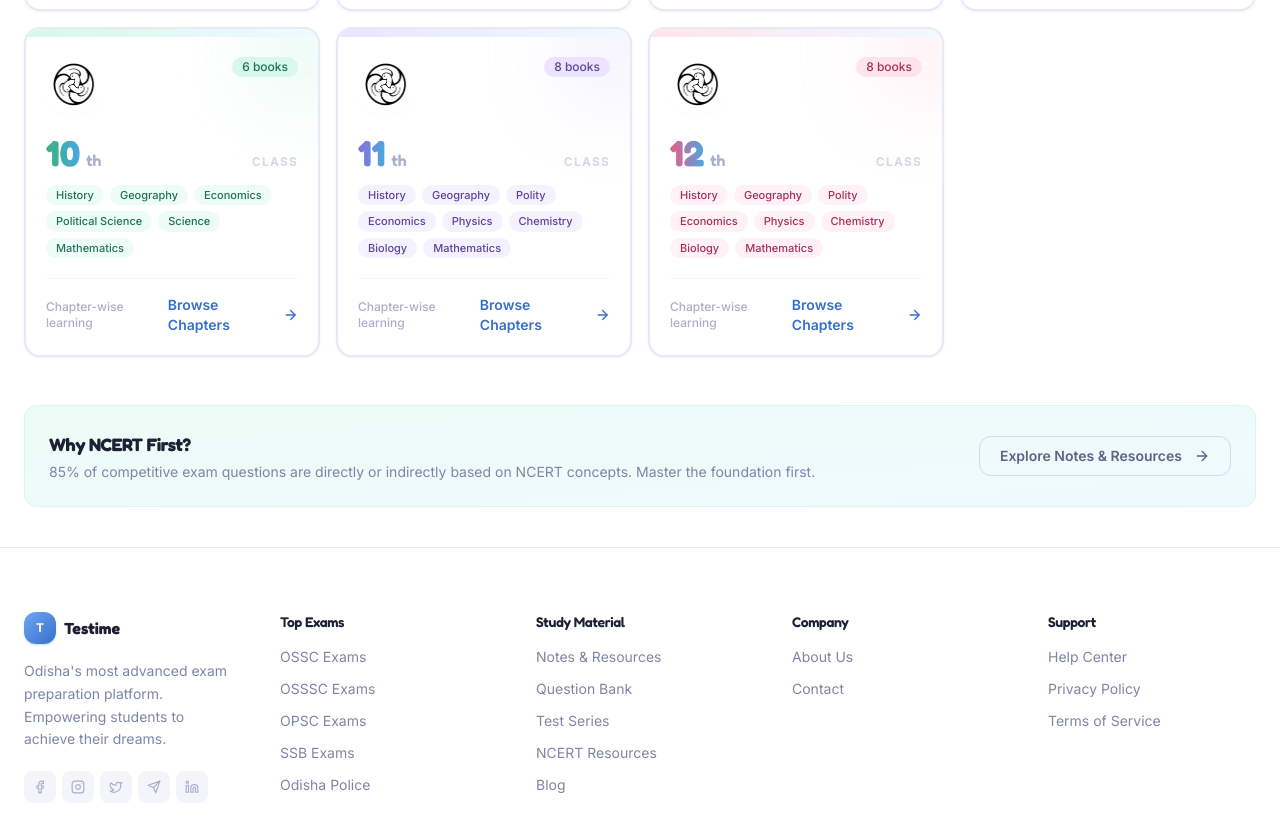
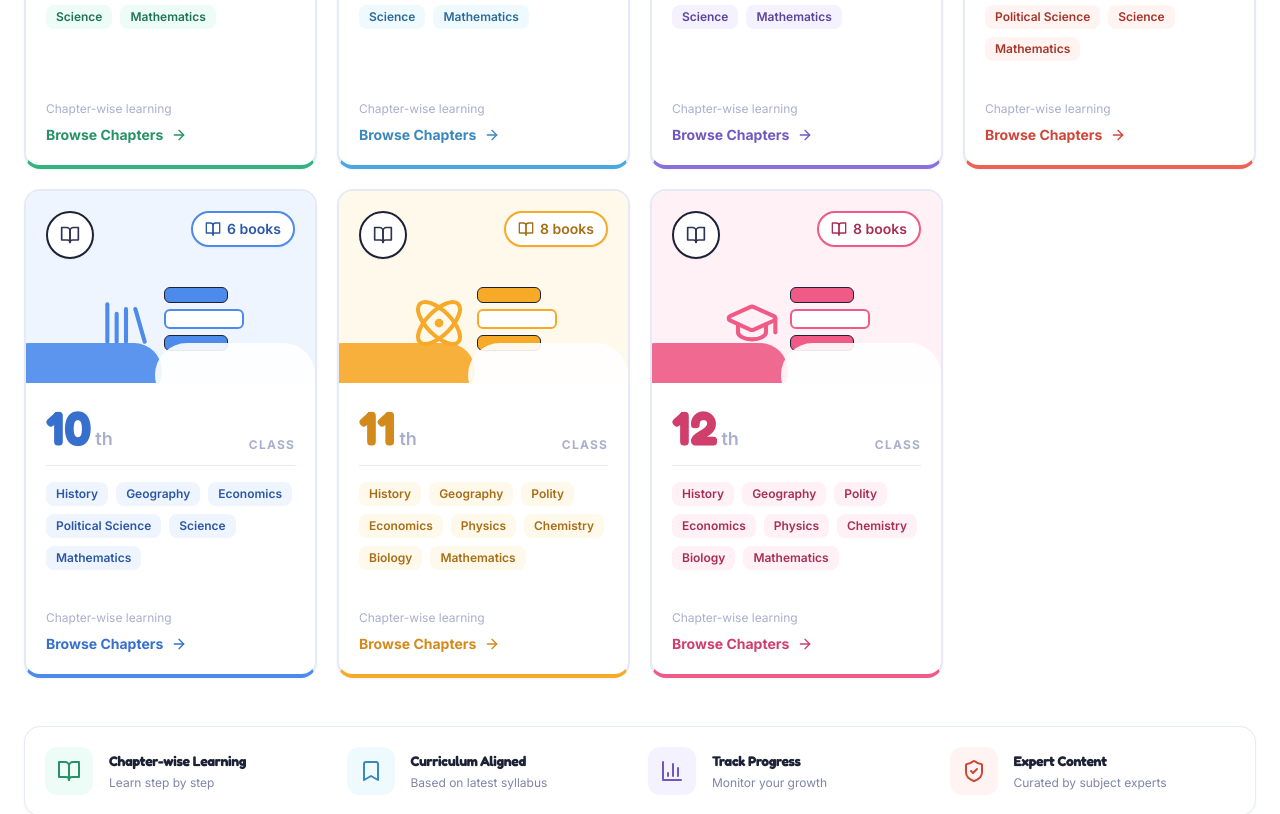
Before and after one commit to tosharaj/testime, a Next.js app in the folder frontend/: page /ncert in a window 1280 px wide. Shown: the part 960-1774 px from the top of the page. Built offline with nearby package versions, Linux system fonts and the light colour scheme.

Commit message:
Add admin login icon and redesign NCERT Browse by Class cards

```diff
--- a/frontend/src/app/(public)/ncert/page.tsx
+++ b/frontend/src/app/(public)/ncert/page.tsx
@@ -1,9 +1,7 @@
 'use client';
 import Link from 'next/link';
 import { Card, CardContent } from '@/components/ui/Card';
-import Button from '@/components/ui/Button';
-import Badge from '@/components/ui/Badge';
-import { BookOpen, ArrowRight, ChevronRight, GraduationCap, Library, BookText, BarChart3 } from 'lucide-react';
+import { BookOpen, ArrowRight, ChevronRight, GraduationCap, Library, BookText, BarChart3, Globe2, Pencil, AlarmClock, Atom, Bookmark, ShieldCheck, type LucideIcon } from 'lucide-react';
 import CrayonStick from '@/components/ui/CrayonStick';
 import { crayon } from '@/lib/crayon';
 
@@ -17,14 +15,26 @@ const classes = [
   { id: 12, name: 'Class 12', slug: 'class-12', subjects: ['History', 'Geography', 'Polity', 'Economics', 'Physics', 'Chemistry', 'Biology', 'Mathematics'], bookCount: 8 },
 ];
 
-const classThemes: Record<number, { gradient: string; chip: string; icon: string; badge: string; gradText: string; glow: string }> = {
-  6: { gradient: 'from-mint-100 to-brand-50', chip: 'bg-mint-50 text-mint-700', icon: 'bg-white/80 text-mint-700', badge: 'bg-mint-100 text-mint-700', gradText: 'from-mint-500 to-brand-500', glow: 'bg-mint-200/40' },
-  7: { gradient: 'from-ocean-100 to-brand-50', chip: 'bg-ocean-50 text-ocean-700', icon: 'bg-white/80 text-ocean-700', badge: 'bg-ocean-100 text-ocean-700', gradText: 'from-ocean-500 to-brand-500', glow: 'bg-ocean-200/40' },
-  8: { gradient: 'from-lavender-100 to-brand-50', chip: 'bg-lavender-50 text-lavender-700', icon: 'bg-white/80 text-lavender-700', badge: 'bg-lavender-100 text-lavender-700', gradText: 'from-lavender-500 to-brand-500', glow: 'bg-lavender-200/40' },
-  9: { gradient: 'from-accent-100 to-brand-50', chip: 'bg-accent-50 text-accent-700', icon: 'bg-white/80 text-accent-700', badge: 'bg-accent-100 text-accent-700', gradText: 'from-accent-500 to-brand-500', glow: 'bg-accent-200/40' },
-  10: { gradient: 'from-mint-100 to-ocean-50', chip: 'bg-mint-50 text-mint-700', icon: 'bg-white/80 text-mint-700', badge: 'bg-mint-100 text-mint-700', gradText: 'from-mint-500 to-ocean-500', glow: 'bg-mint-200/40' },
-  11: { gradient: 'from-lavender-100 to-ocean-50', chip: 'bg-lavender-50 text-lavender-700', icon: 'bg-white/80 text-lavender-700', badge: 'bg-lavender-100 text-lavender-700', gradText: 'from-lavender-500 to-ocean-500', glow: 'bg-lavender-200/40' },
-  12: { gradient: 'from-accent-100 to-ocean-50', chip: 'bg-accent-50 text-accent-700', icon: 'bg-white/80 text-accent-700', badge: 'bg-accent-100 text-accent-700', gradText: 'from-accent-500 to-ocean-500', glow: 'bg-accent-200/40' },
+const classThemes: Record<number, {
+  hex: string;
+  topBg: string;
+  chip: string;
+  number: string;
+  pill: string;
+  blob: string;
+  cta: string;
+  book: string;
+  bookCard: string;
+  icon: string;
+  heroIcon: LucideIcon;
+}> = {
+  6: { hex: '#35B37E', topBg: 'bg-mint-50', chip: 'bg-mint-50 text-mint-700', number: 'text-mint-600', pill: 'border-mint-500 text-mint-700', blob: 'bg-mint-500', cta: 'text-mint-600', book: 'bg-mint-500', bookCard: 'border-mint-500', icon: 'text-mint-500', heroIcon: Globe2 },
+  7: { hex: '#4BA7E0', topBg: 'bg-ocean-50', chip: 'bg-ocean-50 text-ocean-700', number: 'text-ocean-600', pill: 'border-ocean-500 text-ocean-700', blob: 'bg-ocean-500', cta: 'text-ocean-600', book: 'bg-ocean-500', bookCard: 'border-ocean-500', icon: 'text-ocean-500', heroIcon: Pencil },
+  8: { hex: '#8A70DB', topBg: 'bg-lavender-50', chip: 'bg-lavender-50 text-lavender-700', number: 'text-lavender-600', pill: 'border-lavender-500 text-lavender-700', blob: 'bg-lavender-500', cta: 'text-lavender-600', book: 'bg-lavender-500', bookCard: 'border-lavender-500', icon: 'text-lavender-500', heroIcon: AlarmClock },
+  9: { hex: '#EF6150', topBg: 'bg-coral-50', chip: 'bg-coral-50 text-coral-700', number: 'text-coral-600', pill: 'border-coral-500 text-coral-700', blob: 'bg-coral-500', cta: 'text-coral-600', book: 'bg-coral-500', bookCard: 'border-coral-500', icon: 'text-coral-500', heroIcon: BookText },
+  10: { hex: '#4C8BEB', topBg: 'bg-brand-50', chip: 'bg-brand-50 text-brand-700', number: 'text-brand-600', pill: 'border-brand-500 text-brand-700', blob: 'bg-brand-500', cta: 'text-brand-600', book: 'bg-brand-500', bookCard: 'border-brand-500', icon: 'text-brand-500', heroIcon: Library },
+  11: { hex: '#F7A928', topBg: 'bg-sunny-50', chip: 'bg-sunny-50 text-sunny-700', number: 'text-sunny-600', pill: 'border-sunny-500 text-sunny-700', blob: 'bg-sunny-500', cta: 'text-sunny-600', book: 'bg-sunny-500', bookCard: 'border-sunny-500', icon: 'text-sunny-500', heroIcon: Atom },
+  12: { hex: '#EF5A87', topBg: 'bg-accent-50', chip: 'bg-accent-50 text-accent-700', number: 'text-accent-600', pill: 'border-accent-500 text-accent-700', blob: 'bg-accent-500', cta: 'text-accent-600', book: 'bg-accent-500', bookCard: 'border-accent-500', icon: 'text-accent-500', heroIcon: GraduationCap },
 };
 
 const stats = [
@@ -92,56 +102,85 @@ export default function NcertPage() {
         </div>
 
         <h2 className="font-display text-2xl font-bold text-surface-900 mb-5">Browse by Class</h2>
-        <div className="grid sm:grid-cols-2 lg:grid-cols-3 xl:grid-cols-4 gap-4">
+        <div className="grid sm:grid-cols-2 lg:grid-cols-3 xl:grid-cols-4 gap-5">
           {classes.map(c => {
             const theme = classThemes[c.id];
+            const HeroIcon = theme.heroIcon;
             return (
               <Link key={c.id} href={`/ncert/${c.slug}`} className="group h-full">
-                <Card className="h-full overflow-hidden border-surface-200 hover:shadow-card-hover hover:-translate-y-1 cursor-pointer transition-all duration-300">
-                  <div className={`h-2 bg-gradient-to-r ${theme.gradient}`} />
-                  <CardContent className="relative p-5 overflow-hidden">
-                    <div className={`pointer-events-none absolute -top-10 -right-10 h-28 w-28 rounded-full ${theme.glow} blur-2xl opacity-70 transition-opacity group-hover:opacity-100`} />
-                    <div className="relative">
-                      <div className="flex items-start justify-between mb-5">
-                        <div className={`flex h-14 w-14 items-center justify-center rounded-2xl shadow-sm ring-2 ring-white/70 ${theme.icon} transition-transform duration-300 group-hover:scale-105 group-hover:-rotate-3`}>
-                          <img src="/images/ncert_logo.png" alt="NCERT" className="h-4/5 w-4/5 object-contain" />
+                <Card
+                  className="h-full flex flex-col overflow-hidden rounded-2xl border-b-4 hover:shadow-card-hover hover:-translate-y-1 cursor-pointer transition-all duration-300"
+                  style={{ borderBottomColor: theme.hex }}
+                >
+                  {/* Illustration area */}
+                  <div className={`h-48 relative overflow-hidden p-5 ${theme.topBg}`}>
+                    <div className="relative z-10 flex items-start justify-between">
+                      <div className="flex h-12 w-12 items-center justify-center rounded-full bg-white border-2 border-surface-900 shadow-sm">
+                        <BookOpen className="h-5 w-5 text-surface-800" />
                       </div>
-                        <Badge className={theme.badge} size="sm">{c.bookCount} books</Badge>
+                      <div className={`flex items-center gap-1.5 rounded-full bg-white border-2 px-3 py-1.5 text-sm font-semibold shadow-sm ${theme.pill}`}>
+                        <BookOpen className="h-4 w-4" /> {c.bookCount} books
                       </div>
-                      <div className="flex items-baseline gap-1.5 mb-3">
-                        <span className={`font-display text-4xl font-bold bg-gradient-to-r ${theme.gradText} bg-clip-text text-transparent`}>{c.id}</span>
-                        <span className="font-display text-base font-semibold text-surface-400">th</span>
-                        <span className="ml-auto text-xs font-bold text-surface-300 uppercase tracking-widest">Class</span>
                     </div>
-                      <div className="flex flex-wrap gap-1.5 mb-5">
+                    <div className="absolute left-1/2 -translate-x-1/2 bottom-8 flex items-end gap-2.5">
+                      <HeroIcon className={`h-14 w-14 ${theme.icon}`} strokeWidth={1.75} />
+                      <div className="flex flex-col gap-1.5">
+                        <div className={`h-4 w-16 rounded-md ${theme.book} border border-surface-900`} />
+                        <div className={`h-5 w-20 rounded-md bg-white border-2 ${theme.bookCard}`} />
+                        <div className={`h-4 w-16 rounded-md ${theme.book} border border-surface-900`} />
+                      </div>
+                    </div>
+                    <div className={`absolute -bottom-4 -left-6 h-14 w-40 rounded-full ${theme.blob} opacity-90`} />
+                    <div className="absolute -bottom-6 right-0 h-16 w-40 rounded-full bg-white opacity-90" />
+                  </div>
+                  {/* Body */}
+                  <div className="flex flex-1 flex-col p-5">
+                    <div className="flex items-end justify-between border-b border-surface-200 pb-3">
+                      <div className="flex items-baseline gap-1">
+                        <span className={`font-display text-5xl font-bold ${theme.number}`}>{c.id}</span>
+                        <span className="text-lg font-semibold text-surface-400">th</span>
+                      </div>
+                      <span className="text-xs font-bold tracking-widest text-surface-400">CLASS</span>
+                    </div>
+                    <div className="flex flex-wrap gap-2 pt-4">
                       {c.subjects.map(s => (
-                          <span key={s} className={`rounded-full px-2.5 py-0.5 text-[11px] font-medium ${theme.chip} transition-colors`}>{s}</span>
+                        <span key={s} className={`rounded-lg px-2.5 py-1 text-xs font-semibold ${theme.chip}`}>{s}</span>
                       ))}
                     </div>
-                      <div className="flex items-center justify-between border-t border-surface-100 pt-4">
-                        <span className="text-xs font-medium text-surface-400">Chapter-wise learning</span>
-                        <span className="flex items-center gap-1 text-sm font-semibold text-brand-600 transition-all duration-200 group-hover:gap-2">
+                    <div className="mt-auto pt-10">
+                      <p className="mb-2 text-xs text-surface-400">Chapter-wise learning</p>
+                      <span className={`flex items-center gap-2 text-sm font-bold ${theme.cta} transition-all duration-200 group-hover:gap-3`}>
                         Browse Chapters <ArrowRight className="h-4 w-4" />
                       </span>
                     </div>
                   </div>
-                  </CardContent>
                 </Card>
               </Link>
             );
           })}
         </div>
 
-        <div className="mt-12 p-6 rounded-xl bg-gradient-to-br from-mint-50 to-ocean-50 border border-mint-100">
-          <div className="flex flex-col sm:flex-row items-start sm:items-center gap-4 justify-between">
+        {/* Feature strip */}
+        <div className="mt-12 grid grid-cols-1 gap-4 md:grid-cols-2 xl:grid-cols-4 rounded-2xl border border-surface-200 bg-white p-5 shadow-card">
+          {[
+            { icon: BookOpen, title: 'Chapter-wise Learning', desc: 'Learn step by step', tile: 'bg-mint-50 text-mint-600' },
+            { icon: Bookmark, title: 'Curriculum Aligned', desc: 'Based on latest syllabus', tile: 'bg-ocean-50 text-ocean-600' },
+            { icon: BarChart3, title: 'Track Progress', desc: 'Monitor your growth', tile: 'bg-lavender-50 text-lavender-600' },
+            { icon: ShieldCheck, title: 'Expert Content', desc: 'Curated by subject experts', tile: 'bg-coral-50 text-coral-600' },
+          ].map(f => {
+            const Icon = f.icon;
+            return (
+              <div key={f.title} className="flex items-center gap-4">
+                <div className={`flex h-12 w-12 shrink-0 items-center justify-center rounded-xl ${f.tile}`}>
+                  <Icon className="h-6 w-6" />
+                </div>
                 <div>
-              <h3 className="font-bold text-surface-900 text-lg mb-1">Why NCERT First?</h3>
-              <p className="text-sm text-surface-500">85% of competitive exam questions are directly or indirectly based on NCERT concepts. Master the foundation first.</p>
+                  <h3 className="font-display text-sm font-bold text-surface-900">{f.title}</h3>
+                  <p className="mt-1 text-xs text-surface-500">{f.desc}</p>
                 </div>
-            <Link href="/notes">
-              <Button variant="outline">Explore Notes & Resources <ArrowRight className="h-4 w-4 ml-1" /></Button>
-            </Link>
               </div>
+            );
+          })}
         </div>
       </div>
     </div>
--- a/frontend/src/app/admin/login/page.tsx
+++ b/frontend/src/app/admin/login/page.tsx
@@ -7,7 +7,7 @@ import Input from '@/components/ui/Input';
 import { Card, CardContent, CardHeader, CardTitle } from '@/components/ui/Card';
 import { supabase } from '@/lib/supabase';
 import { ADMIN_EMAIL } from '@/lib/admin';
-import { Mail, LogIn, ShieldCheck, Lock, Eye, EyeOff, ArrowLeft } from 'lucide-react';
+import { Mail, LogIn, Lock, Eye, EyeOff, ArrowLeft } from 'lucide-react';
 
 export default function AdminLoginPage() {
   const router = useRouter();
@@ -55,9 +55,7 @@ export default function AdminLoginPage() {
       <Card className="w-full max-w-md relative animate-fade-in-up shadow-xl shadow-brand-500/5">
         <CardHeader className="text-center pt-8">
           <div className="flex justify-center mb-4">
-            <div className="flex h-12 w-12 items-center justify-center rounded-2xl gradient-primary text-white shadow-md">
-              <ShieldCheck className="h-6 w-6" />
-            </div>
+            <img src="/images/admin_icon.png" alt="Admin" className="h-16 w-16 rounded-2xl object-contain shadow-md" />
           </div>
           <CardTitle className="text-2xl">Admin Sign In</CardTitle>
           <p className="text-sm text-surface-500 mt-1.5">Restricted to administrators only</p>
```
Also changed, not shown: frontend/public/images/admin_icon.png (added). Lines whose indentation alone changed are shown as unchanged.
